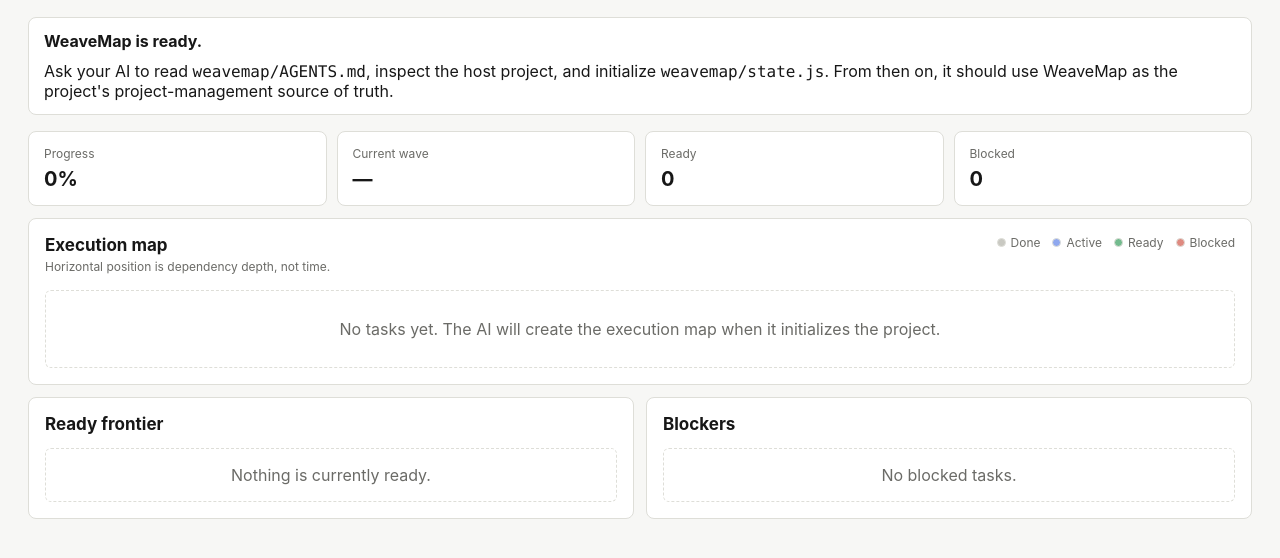
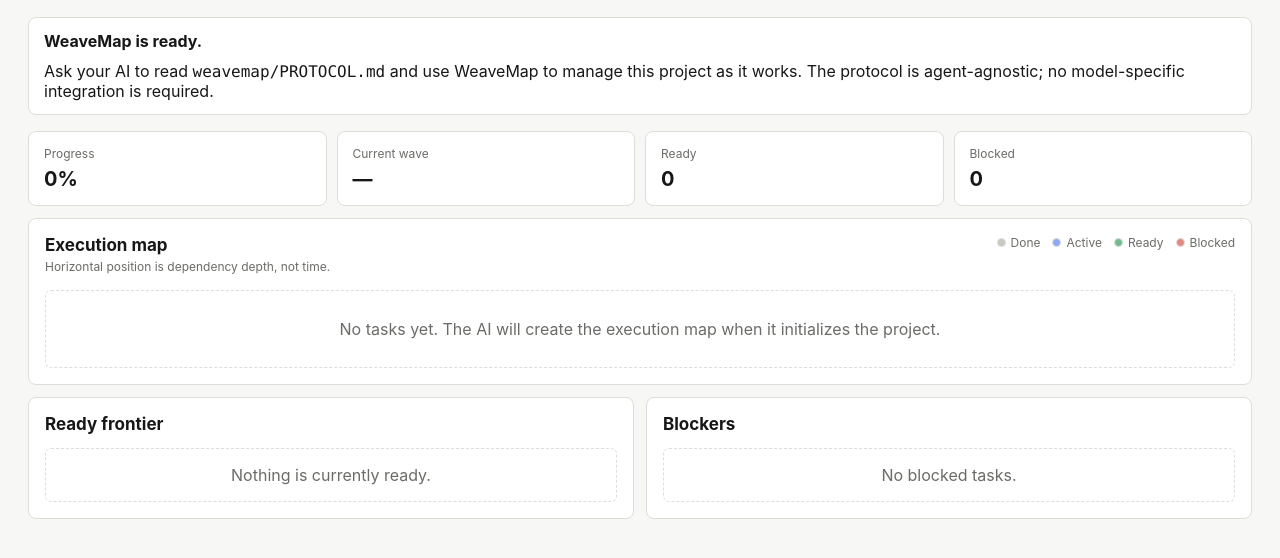
Before and after one commit to Srinevasan22/weavemap, a plain HTML site: page index.html in a window 1280 px wide. Shown: the part 130-688 px from the top of the page. Drawn offline with Linux system fonts and the light colour scheme.

Commit message:
Point onboarding to generic WeaveMap protocol

```diff
--- a/index.html
+++ b/index.html
@@ -19,7 +19,7 @@
 
     <section id="onboarding" class="onboarding hidden">
       <strong>WeaveMap is ready.</strong>
-      <span>Ask your AI to read <code>weavemap/AGENTS.md</code>, inspect the host project, and initialize <code>weavemap/state.js</code>. From then on, it should use WeaveMap as the project's project-management source of truth.</span>
+      <span>Ask your AI to read <code>weavemap/PROTOCOL.md</code> and use WeaveMap to manage this project as it works. The protocol is agent-agnostic; no model-specific integration is required.</span>
     </section>
 
     <section id="validation" class="validation hidden"></section>
```
